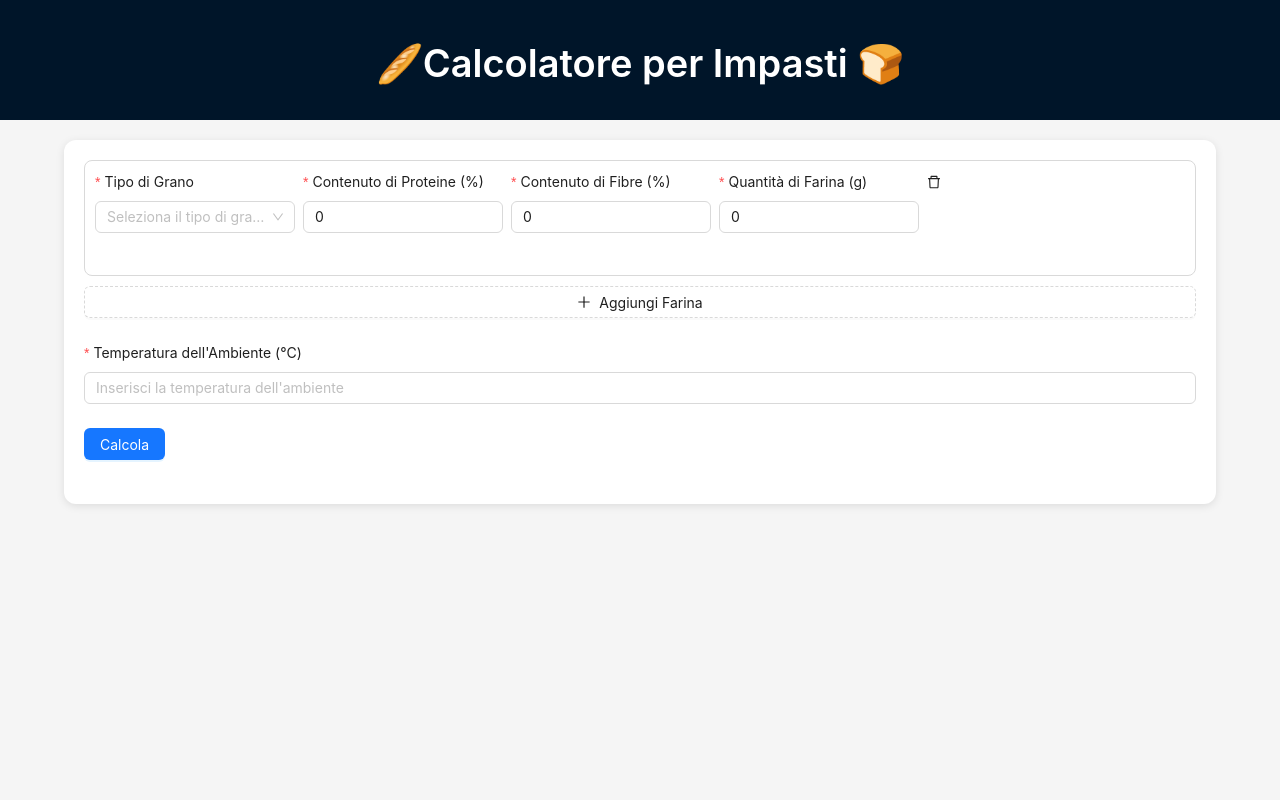
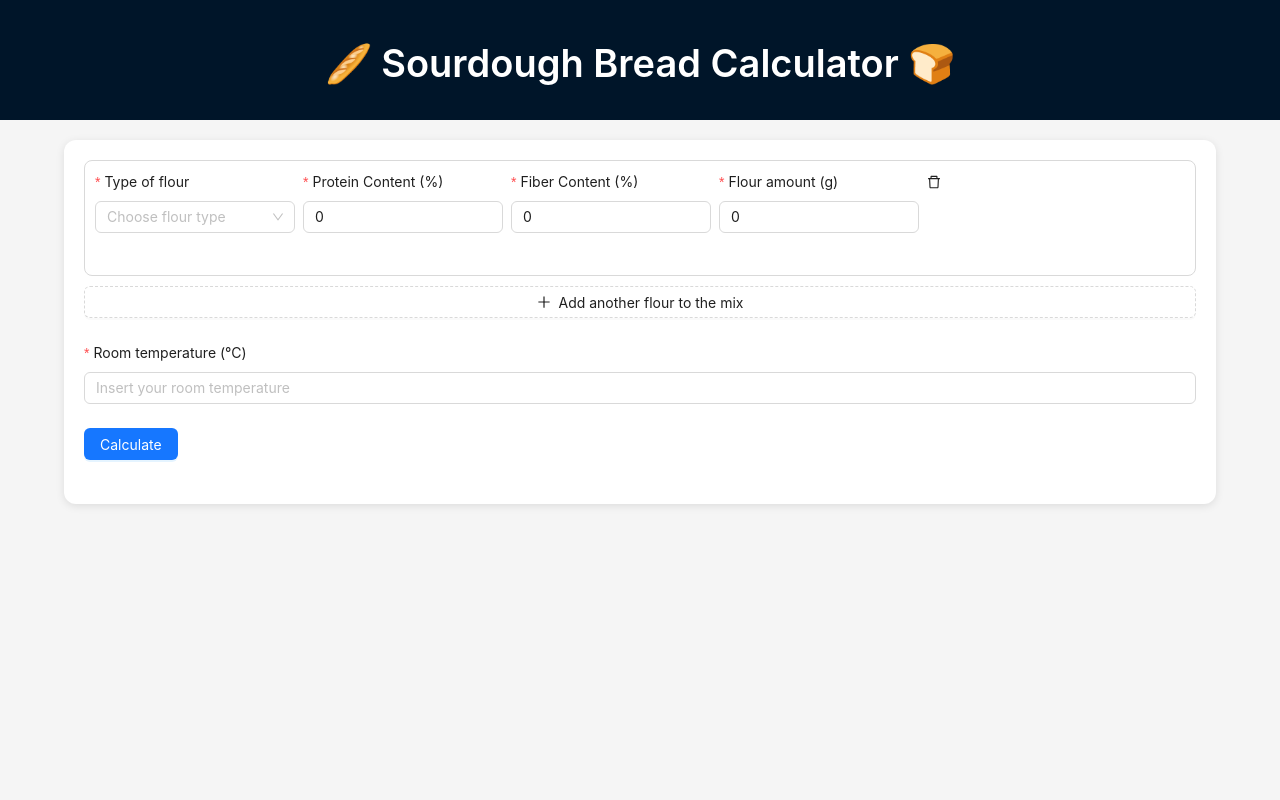
Before and after one commit to sergiogalici/bread-dough-calculator, a React (Vite) app: page / in a window 1280 px wide. Shown: the top 800 px of the page. Built offline with nearby package versions, Linux system fonts and the light colour scheme.

Commit message:
refactor: translated to english

```diff
--- a/src/App.jsx
+++ b/src/App.jsx
@@ -48,7 +48,7 @@ const App = () => {
         }}
       >
         <Title style={{ color: "white", textAlign: "center" }}>
-          🥖Calcolatore per Impasti 🍞
+          🥖 Sourdough Bread Calculator 🍞
         </Title>
       </Header>
       <Content
@@ -92,17 +92,17 @@ const App = () => {
                             {...field}
                             name={[field.name, "flourKind"]}
                             fieldKey={[field.fieldKey, "flourKind"]}
-                            label="Tipo di Grano"
+                            label="Type of flour"
                             rules={[
                               {
                                 required: true,
-                                message: "Seleziona il tipo di grano!",
+                                message: "Choose your flour type",
                               },
                             ]}
                           >
                             <Select
                               style={{ width: 200 }}
-                              placeholder="Seleziona il tipo di grano"
+                              placeholder="Choose flour type"
                               onChange={(value) => {
                                 setSelectedFlourKind(value)
                                 form.setFieldsValue({
@@ -111,17 +111,11 @@ const App = () => {
                                 })
                               }}
                             >
-                              <Option value="grano duro">Grano Duro</Option>
-                              <Option value="grano tenero">Grano Tenero</Option>
-                              <Option value="farina di mais">
-                                Farina di Mais
-                              </Option>
-                              <Option value="farina di farro">
-                                Farina di Farro
-                              </Option>
-                              <Option value="farina di segale">
-                                Farina di Segale
-                              </Option>
+                              <Option value="grano duro">Durum Wheat</Option>
+                              <Option value="grano tenero">Soft Wheat</Option>
+                              <Option value="farina di mais">Cornmeal</Option>
+                              <Option value="farina di farro">Spelt</Option>
+                              <Option value="farina di segale">Rye</Option>
                             </Select>
                           </Form.Item>
 
@@ -129,20 +123,19 @@ const App = () => {
                             {...field}
                             name={[field.name, "proteinContent"]}
                             fieldKey={[field.fieldKey, "proteinContent"]}
-                            label="Contenuto di Proteine (%)"
+                            label="Protein Content (%)"
                             style={{ width: 200 }}
-                            disabled={selectedFlourKind === "farina di mais"}
                             rules={[
                               {
                                 required: true,
-                                message: "Inserisci il contenuto di proteine!",
+                                message: "Insert your flour's protein content",
                               },
                             ]}
                           >
                             <InputNumber
                               min={0}
                               max={100}
-                              placeholder="Inserisci il contenuto di proteine"
+                              placeholder="Insert your flour water content"
                               style={{ width: "100%" }}
                             />
                           </Form.Item>
@@ -151,19 +144,19 @@ const App = () => {
                             {...field}
                             name={[field.name, "fiberContent"]}
                             fieldKey={[field.fieldKey, "fiberContent"]}
-                            label="Contenuto di Fibre (%)"
+                            label="Fiber Content (%)"
                             style={{ width: 200 }}
                             rules={[
                               {
                                 required: true,
-                                message: "Inserisci il contenuto di fibre!",
+                                message: "Insert your flout fiber content",
                               },
                             ]}
                           >
                             <InputNumber
                               min={0}
                               max={100}
-                              placeholder="Inserisci il contenuto di fibre"
+                              placeholder="Insert your flour's fiber content"
                               style={{ width: "100%" }}
                             />
                           </Form.Item>
@@ -172,18 +165,18 @@ const App = () => {
                             {...field}
                             name={[field.name, "flourAmount"]}
                             fieldKey={[field.fieldKey, "flourAmount"]}
-                            label="Quantità di Farina (g)"
+                            label="Flour amount (g)"
                             style={{ width: 200 }}
                             rules={[
                               {
                                 required: true,
-                                message: "Inserisci la quantità di farina!",
+                                message: "Insert your flour amount in grams",
                               },
                             ]}
                           >
                             <InputNumber
                               min={0}
-                              placeholder="Inserisci la quantità di farina"
+                              placeholder="Insert your flour amount in grams"
                               style={{ width: "100%" }}
                             />
                           </Form.Item>
@@ -200,7 +193,7 @@ const App = () => {
                         block
                         icon={<PlusOutlined />}
                       >
-                        Aggiungi Farina
+                        Add another flour to the mix
                       </Button>
                     </Form.Item>
                   </>
@@ -209,22 +202,22 @@ const App = () => {
 
               <Form.Item
                 name="temperature"
-                label="Temperatura dell'Ambiente (°C)"
+                label="Room temperature (°C)"
                 rules={[
-                  { required: true, message: "Inserisci la temperatura!" },
+                  { required: true, message: "Insert your room temperature" },
                 ]}
               >
                 <InputNumber
                   min={-10}
                   max={50}
-                  placeholder="Inserisci la temperatura dell'ambiente"
+                  placeholder="Insert your room temperature"
                   style={{ width: "100%" }}
                 />
               </Form.Item>
 
               <Form.Item>
                 <Button type="primary" htmlType="submit">
-                  Calcola
+                  Calculate
                 </Button>
               </Form.Item>
             </Form>
@@ -232,17 +225,17 @@ const App = () => {
         </div>
       </Content>
       <Footer style={{ textAlign: "center" }}>
-        Calcolatore per Impasti - Macco di Favole 2024
+        Bread Calculator - Macco di Favole 2024
       </Footer>
 
       <Modal
-        title="Risultati"
+        title="Results"
         open={modalVisible}
         onOk={handleModalOk}
         onCancel={handleModalCancel}
         style={{ gap: 20 }}
-        okText="Nuovo calcolo"
-        cancelText="Torna al calcolo"
+        okText="Nuovo mix"
+        cancelText="Back to your mix"
       >
         {results ? (
           <div className="results-box">
```
